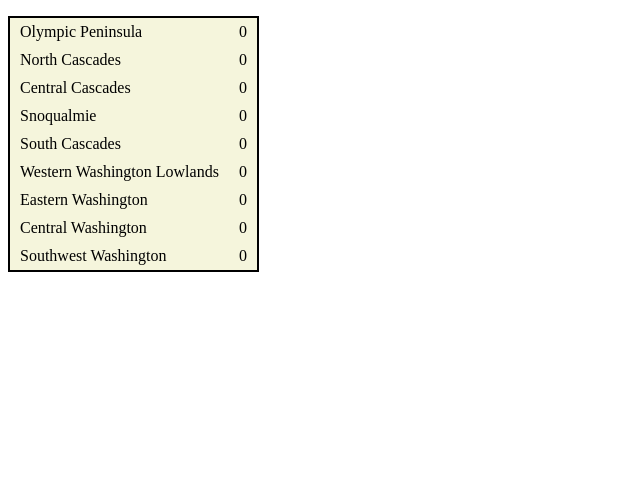
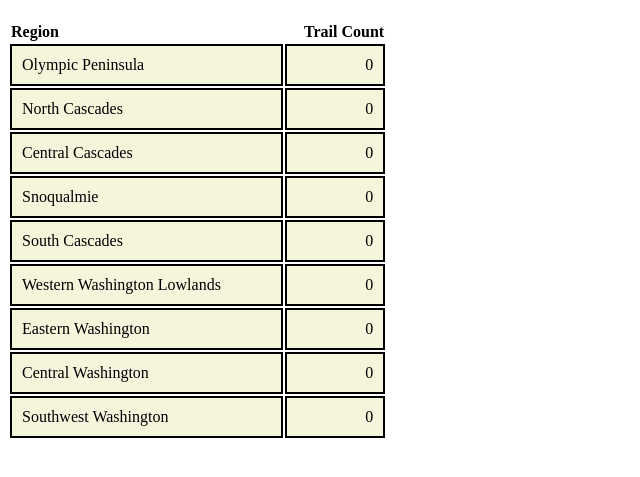
Before and after one commit to kris71990/crowd-watch, a Django app: page /trails/regions/ in a window 1280 px wide. Shown: the part 91-568 px from the top of the page, without its empty margins (0-640 px from the left). Run offline with Django 3.2, Linux system fonts and the light colour scheme; data that the repository does not hold is empty.

Commit message:
change region view, view ordered trail count by region

```diff
--- a/trails/static/trails/regions.css
+++ b/trails/static/trails/regions.css
@@ -1,19 +1,22 @@
-ul {
-  display: inline-block;
-  border: 2px solid black;
+table {
+  margin-top: 20px;
+  width: 30%;
 }
 
-li {
-  padding: 5px 10px;
+thead td {
+  font-weight: bold;
+}
+
+tbody td {
+  border: 2px solid black;
+  padding: 10px 10px;
   background-color: beige;
-  justify-content: space-between;
-  display: flex;
+}
+
+.trail_count, .count_head {
+  text-align: right;
 }
 
 a:hover {
   color: #2C520F;
 }
-
-span {
-  padding-left: 20px;
-}
--- a/trails/templates/trails/regions.html
+++ b/trails/templates/trails/regions.html
@@ -11,15 +11,22 @@
     <title>Regions</title>
   </head>
   <body>
-    {% if regions_list %}
+    {% if regions_table %}
       {% include "./header.html" %}
-      <ul>
-        {% for abbr, region in regions_list %}
-          <li><a href="{% url 'trails' abbr %}">{{ region }}</a>
-            <span>{{ region_trail_count|lookup:forloop.counter0 }}</span>
-          </li>
+      <table>
+        <thead>
+          <td class="region_head">Region</td>
+          <td class="count_head">Trail Count</td>
+        </thead>
+        <tbody>
+        {% for region in regions_table %}
+          <tr>
+            <td class="region_name"><a href="{% url 'trails' region.abbr %}">{{ region.region }}</a></td>
+            <td class="trail_count"><p>{{ region.trail_count }}</p></td>
+          </tr>
         {% endfor %}
-      </ul>
+        <tbody>
+      </table>
     {% else %}
       <p>Regions not found</p>
     {% endif %}
--- a/trails/views.py
+++ b/trails/views.py
@@ -12,13 +12,18 @@ from .utils import *
 def regions(request):
   regions_list = Trail.REGION_CHOICES
   region_trail_count = []
-  for i in Trail.REGION_CHOICES:
+  for i in regions_list:
     trail_count = len(Trail.objects.filter(region=i[0]).values('name'))
-    region_trail_count.append(trail_count)
+    region_trail_count.append({
+      'abbr': i[0],
+      'region': i[1],
+      'trail_count': trail_count,
+    })
+
+  sorted_trails = sorted(region_trail_count, key=lambda x: x['trail_count'], reverse=True)
 
   context = {
-    'regions_list': regions_list,
-    'region_trail_count': region_trail_count
+    'regions_table': sorted_trails,
   }
   return render(request, 'trails/regions.html', context)
 
```
